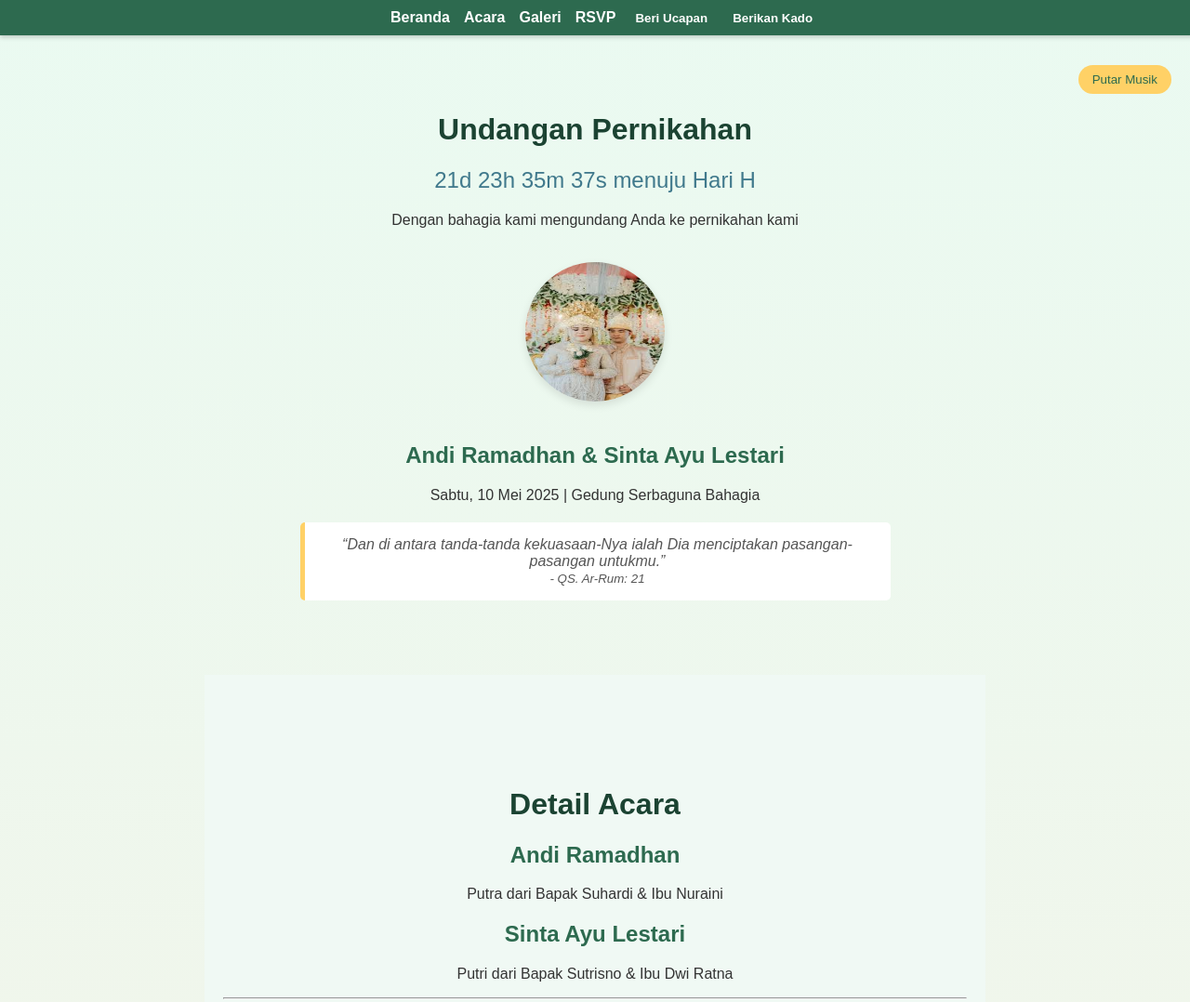
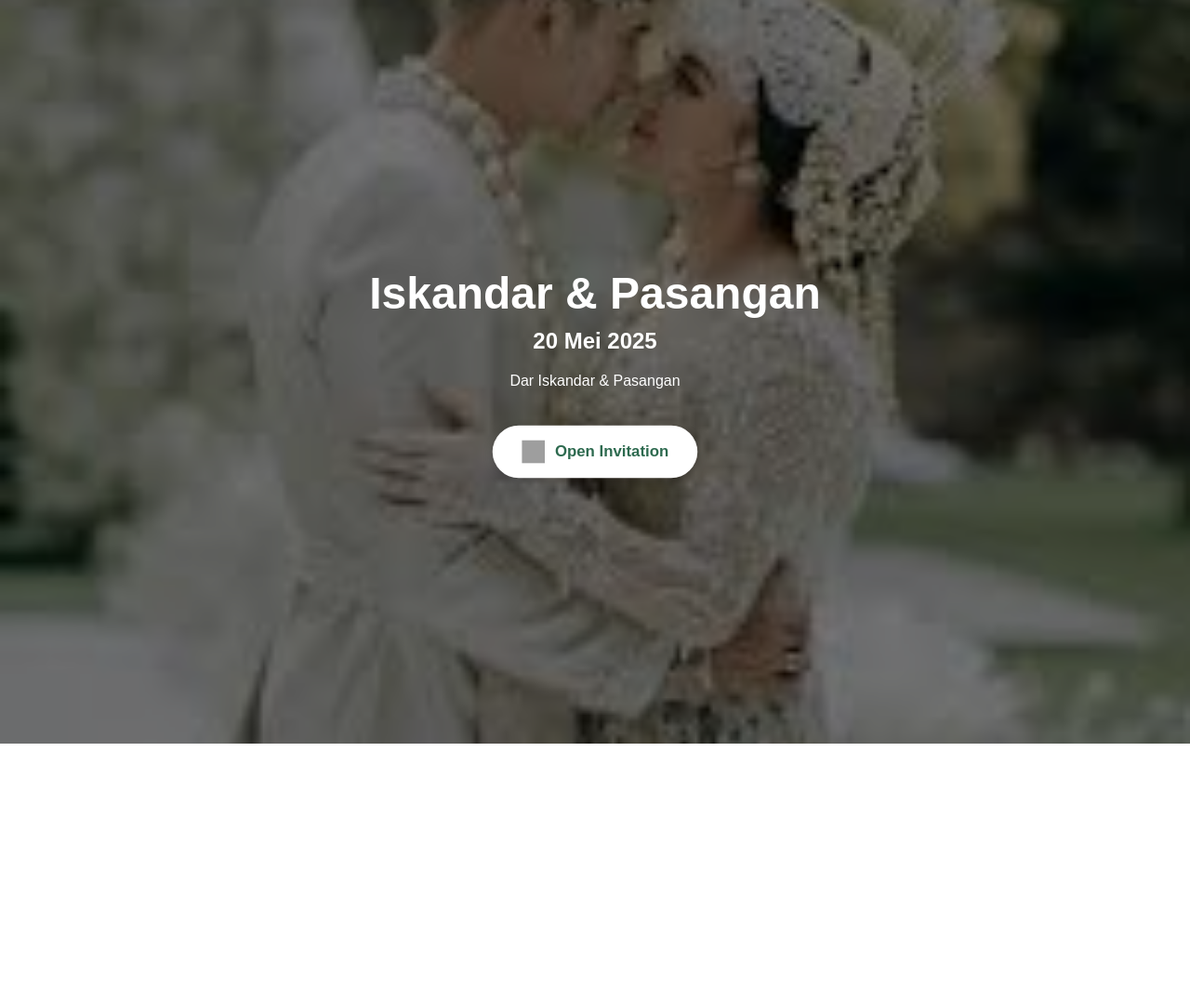
Before and after one commit to rumatela/undangan, a plain HTML site: page index.html in a window 1280 px wide. Shown: the top 1078 px of the page at 93% size. After the commit the page ends 800 px from the top, so only its background shows below. Drawn offline with Linux system fonts and the light colour scheme; grey boxes are pictures that could not be loaded.

Commit message:
Update index.html

```diff
--- a/index.html
+++ b/index.html
@@ -2,120 +2,121 @@
 <html lang="id">
 <head>
   <meta charset="UTF-8">
-  <meta name="viewport" content="width=device-width, initial-scale=1.0">
-  <title>Undangan Pernikahan</title>
+  <meta name="viewport" content="width=device-width, initial-scale=1">
+  <title>Undangan Iskandar & Pasangan</title>
   <style>
-    html { scroll-behavior: smooth; }
-    body { margin:0; font-family:'Poppins',sans-serif; background: linear-gradient(to bottom, #eafaf1, #f7f1e5); color:#333; }
-    nav { position:fixed; top:0; width:100%; background:#2d6a4f; padding:10px; z-index:1000; display:flex; justify-content:center; gap:15px; box-shadow:0 2px 5px rgba(0,0,0,0.2); }
-    nav a, nav button { color:white; text-decoration:none; font-weight:bold; background:transparent; border:none; cursor:pointer; }
-    .section { padding:100px 20px 60px; max-width:800px; margin:0 auto; text-align:center; }
-    h1 { color:#1b4332; }
-    h2 { color:#2d6a4f; }
-    blockquote { font-style:italic; color:#555; background:#fff; padding:15px; margin:20px auto; border-left:5px solid #ffd166; border-radius:5px; max-width:600px; }
-    #countdown { font-size:24px; color:#40798c; margin:20px 0; }
-    .rsvp-form { background:#fff; padding:20px; border-radius:10px; box-shadow:0 2px 8px rgba(0,0,0,0.1); max-width:500px; margin:40px auto; text-align:left; }
-    .rsvp-form label { display:block; margin:10px 0 5px; font-weight:bold; }
-    .rsvp-form input[type="text"], .rsvp-form select { width:100%; padding:8px; border:1px solid #ccc; border-radius:5px; }
-    .rsvp-form button { margin-top:15px; padding:10px 20px; background:#ffd166; color:#2d6a4f; border:none; border-radius:25px; font-weight:bold; cursor:pointer; }
-    .rsvp-form button:hover { background:#ffba08; }
-    #playButton { position:fixed; top:70px; right:20px; background:#ffd166; color:#2d6a4f; padding:8px 15px; border:none; border-radius:20px; cursor:pointer; display:none; z-index:1001; }
-    .modal { position:fixed; top:0; left:0; width:100%; height:100%; background:rgba(0,0,0,0.5); display:none; justify-content:center; align-items:center; z-index:2000; }
-    .modal-content { background:white; padding:30px; border-radius:10px; text-align:center; position:relative; }
-    .close-btn { position:absolute; top:10px; right:15px; cursor:pointer; color:#2d6a4f; font-size:24px; }
-    .petal { position:absolute; width:20px; height:20px; background:url('https://i.postimg.cc/fR2cfbr7/flower.png') no-repeat center/contain; animation:fall linear infinite; pointer-events:none; }
-    @keyframes fall { 0%{transform:translateY(-100px) rotate(0deg);} 100%{transform:translateY(100vh) rotate(360deg);} }
+    * {
+      margin: 0;
+      padding: 0;
+      box-sizing: border-box;
+      font-family: 'Poppins', sans-serif;
+    }
+    body, html {
+      height: 100%;
+      overflow: hidden;
+    }
+    .background {
+      background: url('Gambar5.jpg') no-repeat center center/cover;
+      height: 100%;
+      width: 100%;
+      position: relative;
+      display: flex;
+      flex-direction: column;
+      justify-content: center;
+      align-items: center;
+      text-align: center;
+      color: white;
+      background-size: cover;
+    }
+    .overlay {
+      position: absolute;
+      top: 0;
+      left: 0;
+      height: 100%;
+      width: 100%;
+      background: rgba(0, 0, 0, 0.5);
+    }
+    .content {
+      position: relative;
+      z-index: 2;
+      padding: 20px;
+    }
+    .content h1 {
+      font-size: 3rem;
+      margin-bottom: 10px;
+      animation: fadeInDown 1s ease-out;
+    }
+    .content h2 {
+      font-size: 1.5rem;
+      margin-bottom: 20px;
+      animation: fadeInDown 1.5s ease-out;
+    }
+    .content p {
+      margin-bottom: 40px;
+      font-size: 1rem;
+      animation: fadeIn 2s ease-out;
+    }
+    .envelope-button {
+      background: white;
+      color: #2d6a4f;
+      padding: 15px 30px;
+      border: none;
+      border-radius: 50px;
+      font-size: 1rem;
+      font-weight: bold;
+      cursor: pointer;
+      position: relative;
+      display: inline-flex;
+      align-items: center;
+      gap: 10px;
+      box-shadow: 0 4px 10px rgba(0,0,0,0.2);
+      animation: pulse 2s infinite;
+      transition: background 0.3s;
+    }
+    .envelope-button:hover {
+      background: #ffd166;
+      color: #2d6a4f;
+    }
+    .envelope-icon {
+      width: 24px;
+      height: 24px;
+    }
+
+    @keyframes pulse {
+      0% { transform: scale(1); }
+      50% { transform: scale(1.05); }
+      100% { transform: scale(1); }
+    }
+    @keyframes fadeInDown {
+      from { opacity: 0; transform: translateY(-20px); }
+      to { opacity: 1; transform: translateY(0); }
+    }
+    @keyframes fadeIn {
+      from { opacity: 0; }
+      to { opacity: 1; }
+    }
   </style>
 </head>
 <body>
-<audio id="backgroundAudio" autoplay loop hidden>
-  <source src="Gamon.mp3" type="audio/mpeg">
-</audio>
-<button id="playButton" onclick="playAudio()">Putar Musik</button>
-<nav>
-  <a href="#home">Beranda</a>
-  <a href="#acara">Acara</a>
-  <a href="#galeri">Galeri</a>
-  <a href="#rsvp">RSVP</a>
-  <button onclick="ucapan()">Beri Ucapan</button>
-  <button onclick="openModal()">Berikan Kado</button>
-</nav>
-<div id="home" class="section">
-  <h1>Undangan Pernikahan</h1>
-  <div id="countdown">Menghitung mundur...</div>
-  <p>Dengan bahagia kami mengundang Anda ke pernikahan kami</p>
-  <img src="gambar4.jpg" alt="Pengantin" style="width:150px;height:150px;border-radius:50%;margin:20px 0;box-shadow:0 4px 10px rgba(0,0,0,0.1);">
-  <h2>Andi Ramadhan & Sinta Ayu Lestari</h2>
-  <p>Sabtu, 10 Mei 2025 | Gedung Serbaguna Bahagia</p>
-  <blockquote>“Dan di antara tanda-tanda kekuasaan-Nya ialah Dia menciptakan pasangan-pasangan untukmu.”<br><small>- QS. Ar-Rum: 21</small></blockquote>
-</div>
-<div id="acara" class="section" style="background:#f0f9f4;">
-  <h1>Detail Acara</h1>
-  <h2>Andi Ramadhan</h2><p>Putra dari Bapak Suhardi & Ibu Nuraini</p>
-  <h2>Sinta Ayu Lestari</h2><p>Putri dari Bapak Sutrisno & Ibu Dwi Ratna</p>
-  <hr>
-  <p><strong>Akad Nikah:</strong><br>10 Mei 2025, Pukul 10.00 WIB</p>
-  <p><strong>Resepsi:</strong><br>11.30 WIB - Selesai</p>
-  <p><strong>Lokasi:</strong><br>Gedung Serbaguna Bahagia, Jl. Kenangan No.123, Jakarta</p>
-</div>
-<div id="galeri" class="section">
-  <h1>Galeri Kenangan</h1>
-  <div style="overflow-x:auto;white-space:nowrap;">
-    <img src="gambar5.jpg" style="width:280px;height:auto;display:inline-block;margin:0 8px;border-radius:8px;box-shadow:0 2px 6px rgba(0,0,0,0.1);">
-    <img src="gambar1.jpg" style="width:280px;height:auto;display:inline-block;margin:0 8px;border-radius:8px;box-shadow:0 2px 6px rgba(0,0,0,0.1);">
-    <img src="gambar2.jpg" style="width:280px;height:auto;display:inline-block;margin:0 8px;border-radius:8px;box-shadow:0 2px 6px rgba(0,0,0,0.1);">
-    <img src="gambar3.jpg" style="width:280px;height:auto;display:inline-block;margin:0 8px;border-radius:8px;box-shadow:0 2px 6px rgba(0,0,0,0.1);">
-    <img src="gambar1.jpg" style="width:280px;height:auto;display:inline-block;margin:0 8px;border-radius:8px;box-shadow:0 2px 6px rgba(0,0,0,0.1);">
-    <img src="gambar5.jpg" style="width:280px;height:auto;display:inline-block;margin:0 8px;border-radius:8px;box-shadow:0 2px 6px rgba(0,0,0,0.1);">
+
+<div class="background">
+  <div class="overlay"></div>
+  <div class="content">
+    <h1>Iskandar & Pasangan</h1>
+    <h2>20 Mei 2025</h2>
+    <p>Dar Iskandar & Pasangan</p>
+    <button class="envelope-button" onclick="openInvitation()">
+      <img src="https://cdn-icons-png.flaticon.com/512/2099/2099180.png" alt="Envelope" class="envelope-icon">
+      Open Invitation
+    </button>
   </div>
 </div>
-<div id="rsvp" class="section" style="background:#fdf9f3;">
-  <h1>Konfirmasi Kehadiran (RSVP)</h1>
-  <form class="rsvp-form" onsubmit="submitRSVP(event)">
-    <label for="nama">Nama Lengkap:</label>
-    <input type="text" id="nama" required>
-    <label for="status">Status Kehadiran:</label>
-    <select id="status">
-      <option value="Hadir">Hadir</option>
-      <option value="Tidak Hadir">Tidak Hadir</option>
-    </select>
-    <button type="submit">Kirim Konfirmasi</button>
-  </form>
-</div>
-<div id="modal" class="modal">
-  <div class="modal-content">
-    <span class="close-btn" onclick="closeModal()">&times;</span>
-    <h3>Informasi Rekening Kado</h3>
-    <p><strong>Bank:</strong> Bank Mandiri</p>
-    <p><strong>Nomor:</strong> 1234 5678 9012 3456</p>
-    <p><strong>Atas Nama:</strong> Andi Ramadhan</p>
-  </div>
-</div>
+
 <script>
-(function(){ // Countdown
-  var countDate = new Date('May 20, 2025 10:30:00').getTime();
-  var x = setInterval(function(){
-    var now = new Date().getTime();
-    var distance = countDate - now;
-    var d = Math.floor(distance / (1000*60*60*24));
-    var h = Math.floor((distance % (1000*60*60*24))/(1000*60*60));
-    var m = Math.floor((distance % (1000*60*60))/(1000*60));
-    var s = Math.floor((distance % (1000*60))/(1000));
-    document.getElementById('countdown').innerText = d+'d '+h+'h '+m+'m '+s+'s menuju Hari H';
-    if(distance<0){ clearInterval(x); document.getElementById('countdown').innerText='Selamat Hari Bahagia!'; }
-  },1000);
-})();
-function submitRSVP(e){ e.preventDefault();
-  var nama = document.getElementById('nama').value;
-  var status = document.getElementById('status').value;
-  alert(`Terima kasih, ${nama}!\nStatus: ${status}`);
-  e.target.reset();
-}
-function openModal(){document.getElementById('modal').style.display='flex';}
-function closeModal(){document.getElementById('modal').style.display='none';}
-function ucapan(){var n=prompt('Masukkan nama Anda:'),p=prompt('Tulis ucapan:');if(n&&p)alert(`Terima kasih, ${n}!\nUcapan: "${p}"`);else alert('Batal');}
-function playAudio(){var a=document.getElementById('backgroundAudio');a.play();document.getElementById('playButton').style.display='none';}
-window.onload=function(){var a=document.getElementById('backgroundAudio');if(a.paused) document.getElementById('playButton').style.display='block'; for(let i=0;i<15;i++){let p=document.createElement('div');p.classList.add('petal');p.style.left=Math.random()*100+'vw';p.style.animationDuration=(Math.random()*5+5)+'s';document.body.appendChild(p);} };
+  function openInvitation() {
+    window.location.href = "undang.html"; // Pindah ke undangan utama
+  }
 </script>
+
 </body>
 </html>
```
